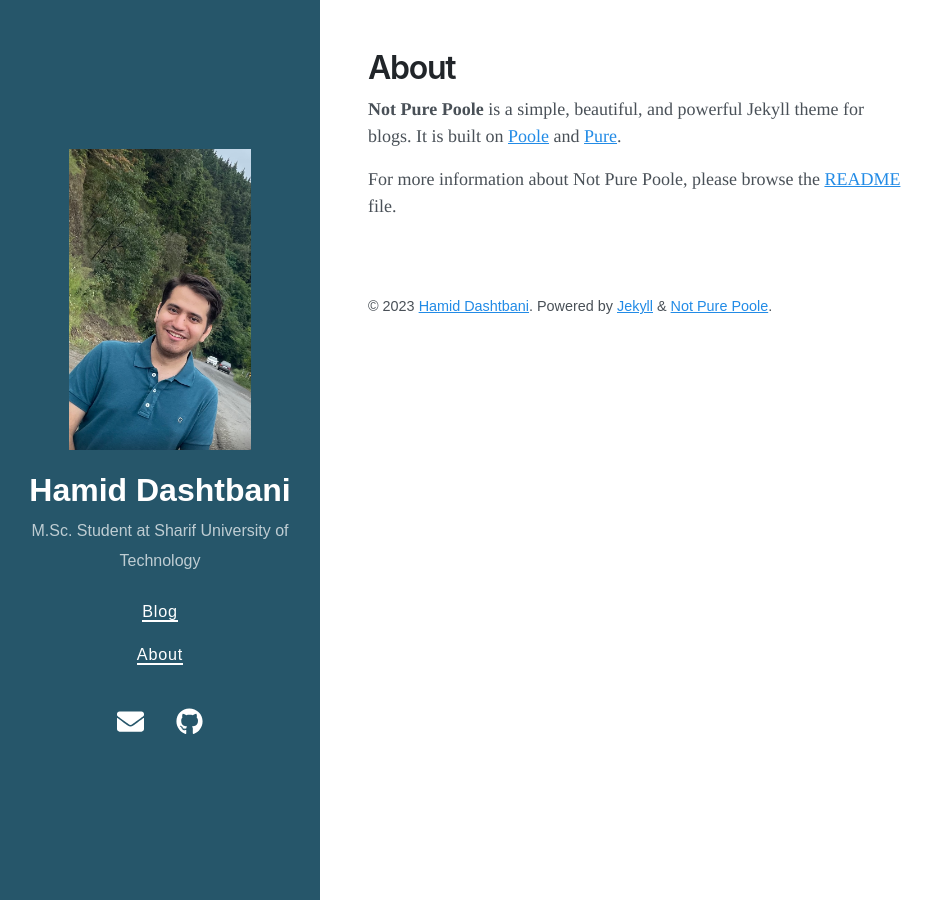
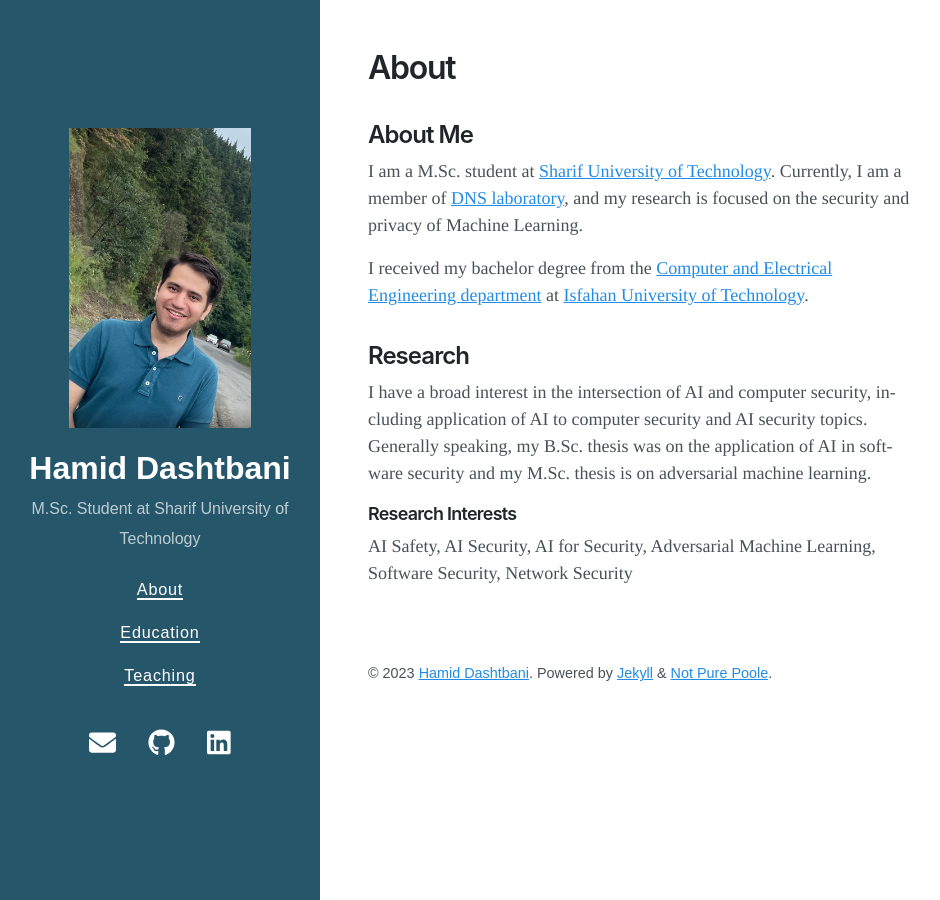
Before and after one commit to HamidDasht/hamiddasht.github.io, a Jekyll site: the page built from about.md, in a window 1280 px wide. Shown: the whole page, without its empty margins (0-940 px from the left). Built offline with Jekyll 4.4.1, drawn with Linux system fonts in a browser that asks for light colours; nearby versions of some CDN libraries.

Commit message:
initial commit

```diff
--- a/_data/navigation.yml
+++ b/_data/navigation.yml
@@ -1,4 +1,6 @@
-- title: Blog
-  url: /
 - title: About
   url: /about/
+- title: Education
+  url: /education/
+- title: Teaching
+  url: /teaching/
--- a/_data/social.yml
+++ b/_data/social.yml
@@ -1,6 +1,9 @@
 - title: Email
-  url: mailto://hamiddb77@gmail.com
+  url: mailto:hamiddb77@gmail.com
   icon: fas fa-envelope
 - title: GitHub
   url: https://github.com/HamidDasht/
   icon: fab fa-github
+- title: LinkedIn
+  url: https://www.linkedin.com/in/hamiddasht/
+  icon: fab fa-linkedin
--- a/about.md
+++ b/about.md
@@ -2,7 +2,16 @@
 layout: page
 title: About
 ---
+## About Me
 
-**Not Pure Poole** is a simple, beautiful, and powerful Jekyll theme for blogs. It is built on [Poole](https://github.com/poole/poole) and [Pure](https://purecss.io/).
+I am a M.Sc. student at [Sharif University of Technology](https://sharif.edu). Currently, I am a member of [DNS laboratory](https://aisylab.com/), and my research is focused on the security and privacy of Machine Learning.
 
-For more information about Not Pure Poole, please browse the [README](https://github.com/vszhub/not-pure-poole) file.
+I received my bachelor degree from the [Computer and Electrical Engineering department](https://ece.iut.ac.ir/fa) at [Isfahan University of Technology](http://iut.ac.ir/).
+
+## Research
+
+I have a broad interest in the intersection of AI and computer security, including application of AI to computer security and AI security topics. Generally speaking, my B.Sc. thesis was on the application of AI in software security and my M.Sc. thesis is on adversarial machine learning.
+
+#### Research Interests
+
+AI Safety, AI Security, AI for Security, Adversarial Machine Learning, Software Security, Network Security
```
Also changed, not shown: education.md (added, +10 -0 lines), teaching.md (added, +8 -0 lines).
